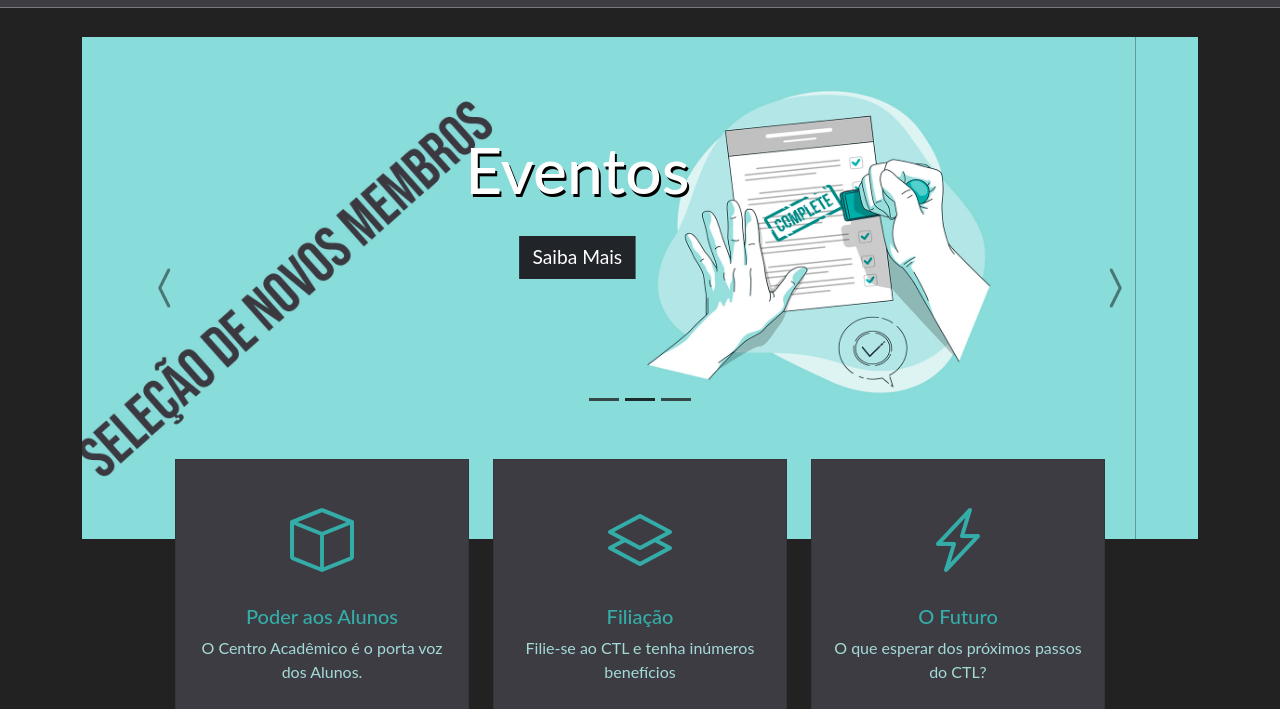
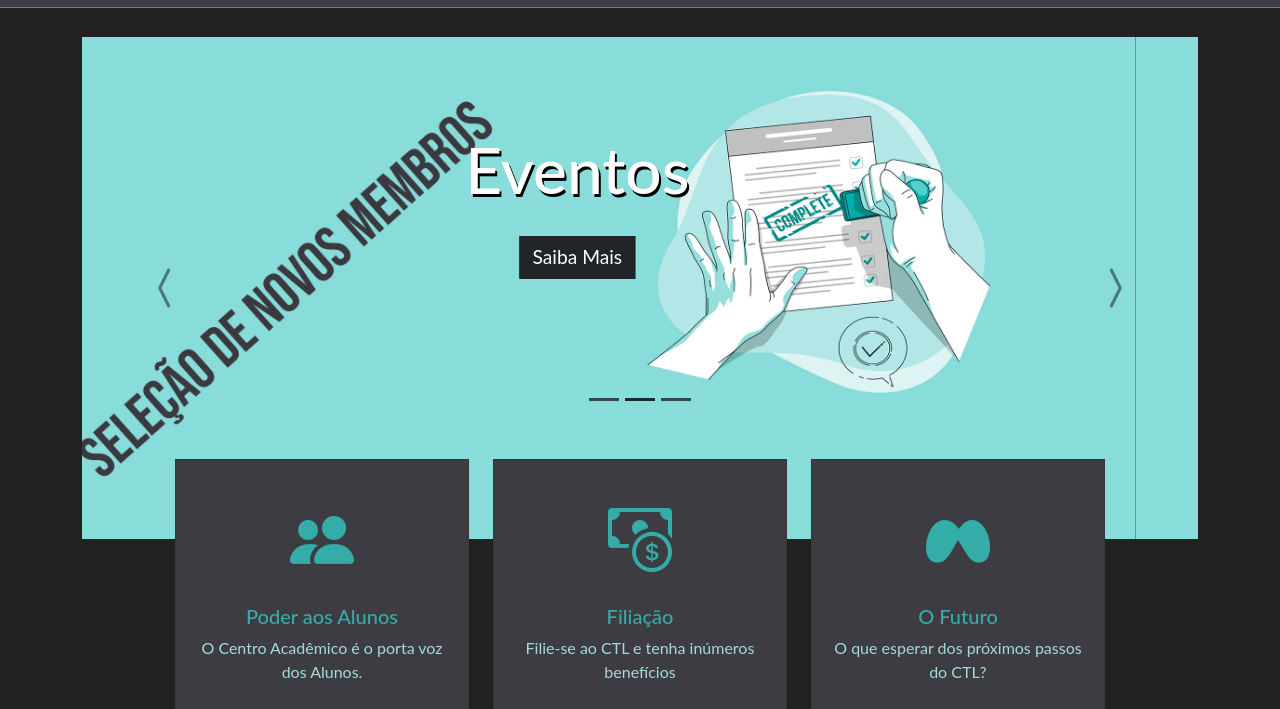
Before and after one commit to igorflpaula/bootstrap-ctl, a plain HTML site: page index.html in a window 1280 px wide. Shown: the part 91-800 px from the top of the page. Drawn offline with nearby package versions, Linux system fonts and the light colour scheme.

Commit message:
adiciona ícones nos mini banner

```diff
--- a/index.html
+++ b/index.html
@@ -109,7 +109,7 @@
                 <div class="row">
                     <div class="col-12 col-md-4">
                         <div class="card text-center ctl-bg">
-                            <i class="bi bi-box ctl-corUm"></i>
+                            <i class="bi bi-people-fill ctl-corUm"></i>
                             <div class="card-body">
                                 <h5 class="card-tittle ctl-corUm">Poder aos Alunos</h5>
                                 <p class="card-text ctl-corTres">O Centro Acadêmico é o porta voz dos Alunos.
@@ -121,7 +121,7 @@
 
                     <div class="col-12 col-md-4">
                         <div class="card text-center ctl-bg">
-                            <i class="bi bi-layers ctl-corUm"></i>
+                            <i class="bi bi-cash-coin ctl-corUm"></i>
                             <div class="card-body">
                                 <h5 class="card-tittle ctl-corUm">Filiação</h5>
                                 <p class="card-text ctl-corTres">Filie-se ao CTL e tenha inúmeros benefícios
@@ -133,7 +133,7 @@
 
                     <div class="col-12 col-md-4">
                         <div class="card text-center ctl-bg">
-                            <i class="bi bi-lightning-charge ctl-corUm"></i>
+                            <i class="bi bi-meta ctl-corUm"></i>
                             <div class="card-body">
                                 <h5 class="card-tittle ctl-corUm">O Futuro</h5>
                                 <p class="card-text ctl-corTres">O que esperar dos próximos passos do CTL?
```
